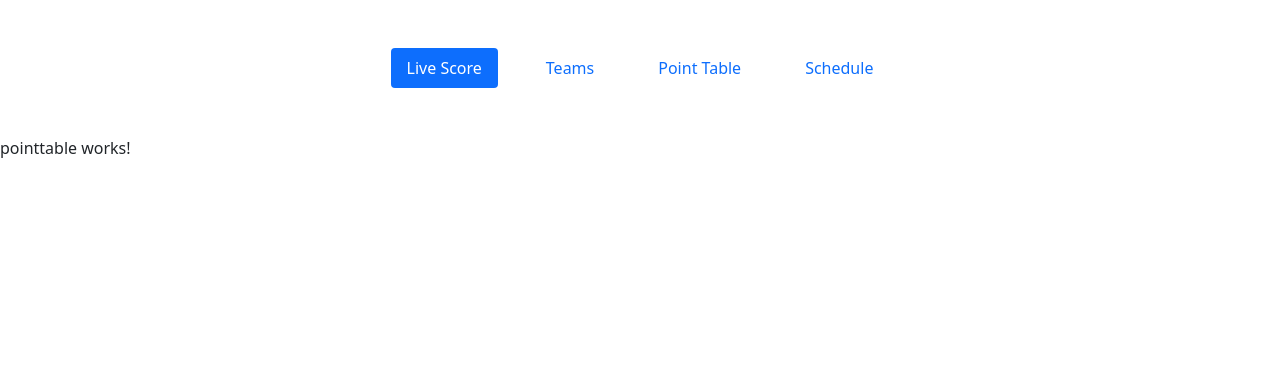
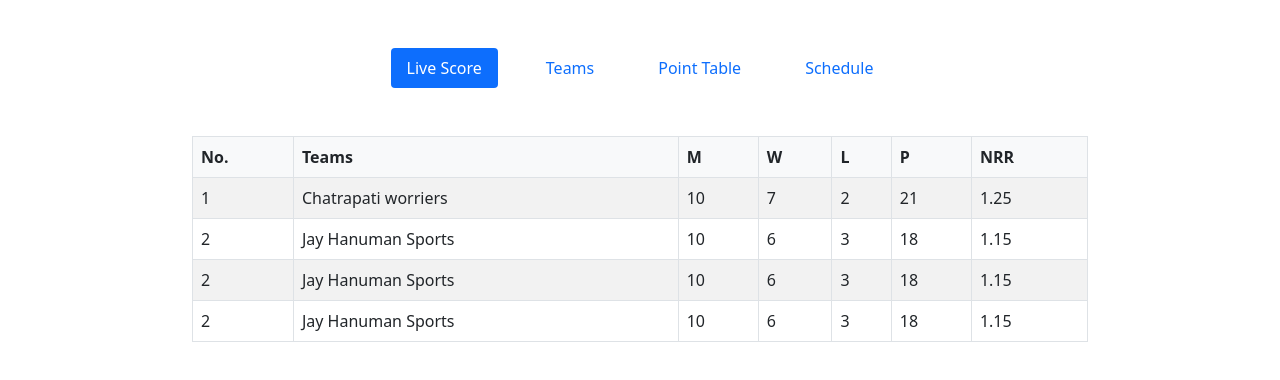
Before and after one commit to RohitMore31/ScoreInfo_Frontend, an Angular app in the folder ScoreInfo_UI/: page /pointtable in a window 1280 px wide. Shown: the top 380 px of the page. Built offline with nearby package versions, Linux system fonts and the light colour scheme.

Commit message:
design point table

```diff
--- a/ScoreInfo_UI/src/app/Homepages/pointtable/pointtable.component.css
+++ b/ScoreInfo_UI/src/app/Homepages/pointtable/pointtable.component.css
@@ -0,0 +1,12 @@
+.ptcontainer{
+
+}
+
+@media (min-width: 900px) {
+    .ptcontainer {
+
+        width: 70vw;
+        margin: auto;
+
+    }
+  }
--- a/ScoreInfo_UI/src/app/Homepages/pointtable/pointtable.component.html
+++ b/ScoreInfo_UI/src/app/Homepages/pointtable/pointtable.component.html
@@ -1 +1,26 @@
-<p>pointtable works!</p>
+<div class="ptcontainer">
+<table class="table table-striped table-bordered">
+    <thead class="bg-light">
+      <tr>
+        <th>No.</th>
+        <th>Teams</th>
+        <th>M</th>
+        <th>W</th>
+        <th>L</th>
+        <th>P</th>
+        <th>NRR</th>
+      </tr>
+    </thead>
+    <tbody>
+      <tr *ngFor="let team of teams" >
+        <td>{{ team.no }}</td>
+        <td>{{ team.name }}</td>
+        <td>{{ team.match }}</td>
+        <td>{{ team.win }}</td>
+        <td>{{ team.loss }}</td>
+        <td>{{ team.point }}</td>
+        <td>{{ team.runRate }}</td>
+      </tr>
+    </tbody>
+  </table>
+</div>
--- a/ScoreInfo_UI/src/app/Homepages/pointtable/pointtable.component.ts
+++ b/ScoreInfo_UI/src/app/Homepages/pointtable/pointtable.component.ts
@@ -1,4 +1,15 @@
 import { Component } from '@angular/core';
+
+export interface Team {
+  no: number;
+  name: string;
+  match: number;
+  win: number;
+  loss: number;
+  point: number;
+  runRate: number;
+   // Color for the row
+}
 
 @Component({
   selector: 'app-pointtable',
@@ -6,5 +17,13 @@ import { Component } from '@angular/core';
   styleUrls: ['./pointtable.component.css']
 })
 export class PointtableComponent {
+  teams: Team[] = [
+    { no: 1, name: 'Chatrapati worriers', match: 10, win: 7, loss: 2, point: 21, runRate: 1.25  },
+    { no: 2, name: 'Jay Hanuman Sports', match: 10, win: 6, loss: 3, point: 18, runRate: 1.15 },
+    { no: 2, name: 'Jay Hanuman Sports', match: 10, win: 6, loss: 3, point: 18, runRate: 1.15 },
+    { no: 2, name: 'Jay Hanuman Sports', match: 10, win: 6, loss: 3, point: 18, runRate: 1.15 },
+    // Add more teams with their details and colors
+  ];
+
 
 }
```
